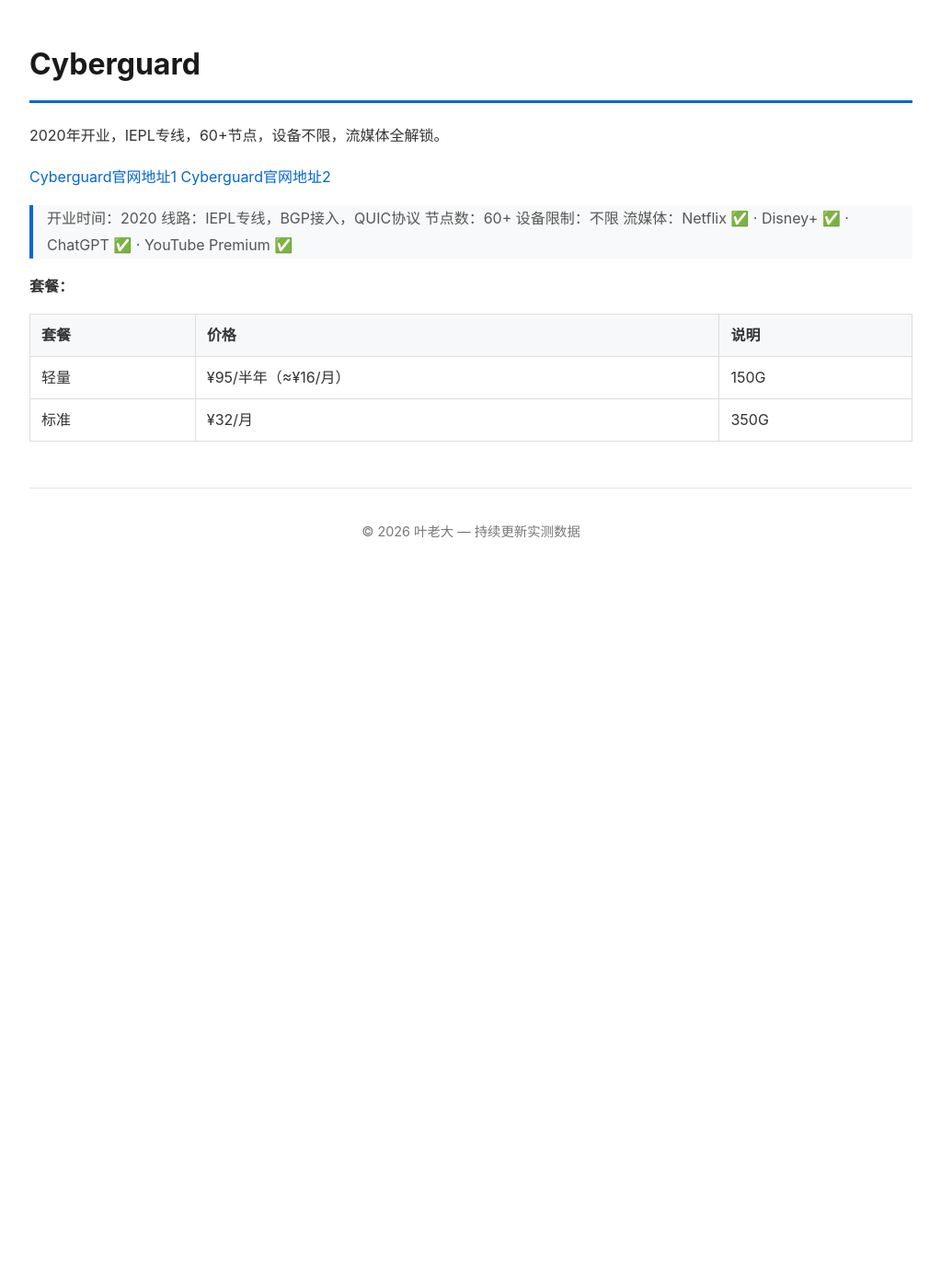
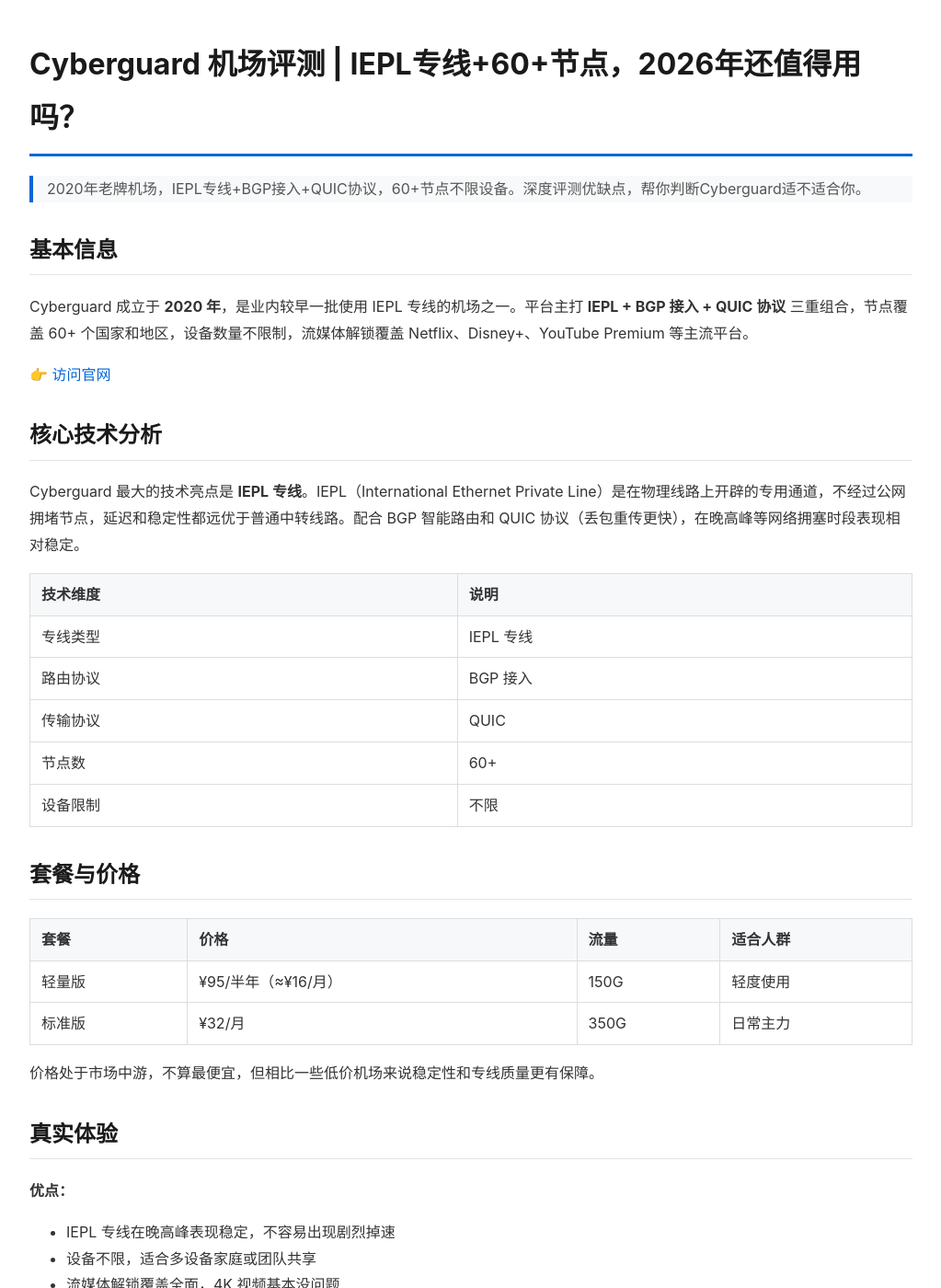
Before and after one commit to yezuofan/free-internet-guide, a Jekyll site: the page built from airport-reviews/cyberguard.md, in a window 1280 px wide and 1400 px high. Shown: the whole window at 92% size, without its empty margins (128-1151 px from the left). Built offline with Jekyll 4.4.1, drawn with Linux system fonts in a browser that asks for light colours; our own code applies the rules of GitHub Pages for plain Markdown files; some of the changed text lies outside the part shown.

Commit message:
Revamp: Cyberguard review with depth analysis and comparison

```diff
--- a/airport-reviews/cyberguard.md
+++ b/airport-reviews/cyberguard.md
@@ -1,19 +1,67 @@
-# Cyberguard
+# Cyberguard 机场评测 | IEPL专线+60+节点，2026年还值得用吗？
 
-2020年开业，IEPL专线，60+节点，设备不限，流媒体全解锁。
+> 2020年老牌机场，IEPL专线+BGP接入+QUIC协议，60+节点不限设备。深度评测优缺点，帮你判断Cyberguard适不适合你。
 
-[Cyberguard官网地址1](https://cyberguard.best/#/register?code=8oowDNS8)
-[Cyberguard官网地址2](https://www.cyberguard.best/register?code=8oowDNS8)
+## 基本信息
 
->开业时间：2020
->线路：IEPL专线，BGP接入，QUIC协议
->节点数：60+
->设备限制：不限
->流媒体：Netflix ✅ · Disney+ ✅ · ChatGPT ✅ · YouTube Premium ✅
+Cyberguard 成立于 **2020 年**，是业内较早一批使用 IEPL 专线的机场之一。平台主打 **IEPL + BGP 接入 + QUIC 协议** 三重组合，节点覆盖 60+ 个国家和地区，设备数量不限制，流媒体解锁覆盖 Netflix、Disney+、YouTube Premium 等主流平台。
 
-**套餐：**
+[👉 访问官网](https://api.huanghaiwan.com/go/Cyberguard)
 
-| 套餐 | 价格 | 说明 |
-|:----|:-----|:-----|
-| 轻量 | ¥95/半年（≈¥16/月） | 150G |
-| 标准 | ¥32/月 | 350G |
+## 核心技术分析
+
+Cyberguard 最大的技术亮点是 **IEPL 专线**。IEPL（International Ethernet Private Line）是在物理线路上开辟的专用通道，不经过公网拥堵节点，延迟和稳定性都远优于普通中转线路。配合 BGP 智能路由和 QUIC 协议（丢包重传更快），在晚高峰等网络拥塞时段表现相对稳定。
+
+| 技术维度 | 说明 |
+|:---------|:---------|
+| 专线类型 | IEPL 专线 |
+| 路由协议 | BGP 接入 |
+| 传输协议 | QUIC |
+| 节点数 | 60+ |
+| 设备限制 | 不限 |
+
+## 套餐与价格
+
+| 套餐 | 价格 | 流量 | 适合人群 |
+|:-----|:-----|:-----|:---------|
+| 轻量版 | ¥95/半年（≈¥16/月） | 150G | 轻度使用 |
+| 标准版 | ¥32/月 | 350G | 日常主力 |
+
+价格处于市场中游，不算最便宜，但相比一些低价机场来说稳定性和专线质量更有保障。
+
+## 真实体验
+
+**优点：**
+- IEPL 专线在晚高峰表现稳定，不容易出现剧烈掉速
+- 设备不限，适合多设备家庭或团队共享
+- 流媒体解锁覆盖全面，4K 视频基本没问题
+- 60+ 节点选择多，切换灵活
+
+**缺点：**
+- 价格比纯中转机场贵，轻量版流量偏少
+- 部分小众节点速度一般，不如主流节点稳定
+- 成立时间虽早，但品牌知名度不如头部机场
+
+## 适合人群
+
+✅ **推荐：** 对稳定性和专线质量有要求、经常看 4K 视频、多设备使用的用户
+❌ **不推荐：** 预算极度敏感、主要用小众节点、对价格敏感度极高的用户
+
+## 横向对比
+
+| 机场 | 价格/月 | 流量 | 技术 | 推荐度 |
+|:----|:--------|:-----|:-----|:------|
+| **Cyberguard** | ¥32 | 350G | IEPL专线 | ⭐⭐⭐⭐ |
+| 自由猫 | ¥25 | 300G | IEPL+MPTCP | ⭐⭐⭐⭐⭐ |
+| 悠兔 | ¥15 | 200G | 中转 | ⭐⭐⭐⭐ |
+| 贝贝云 | ¥24.9 | 100G | 中转 | ⭐⭐⭐ |
+
+> 如果追求极致稳定和更广节点覆盖，推荐[自由猫 Freecat](https://api.huanghaiwan.com/go/自由猫)（¥25/300G，MPTCP技术）。Cyberguard 适合作为主力或备用方案，特别是对 IEPL 专线有偏好的用户。
+
+## 总结
+
+Cyberguard 是一个**偏重稳定性**的机场选择。IEPL 专线 + BGP + QUIC 的组合在技术层面属于中上水准，价格也处于合理区间。如果你对"晚高峰会不会卡"这件事比较在意，Cyberguard 的专线架构会给你比普通中转机场更好的体验。
+
+**备用链接：** [Cyberguard官网地址2](https://www.cyberguard.best/register?code=8oowDNS8)
+
+*本文包含推广链接*
```
